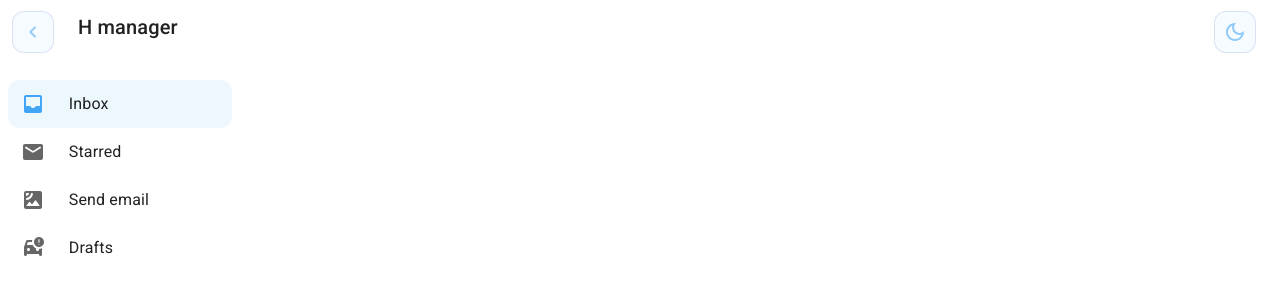
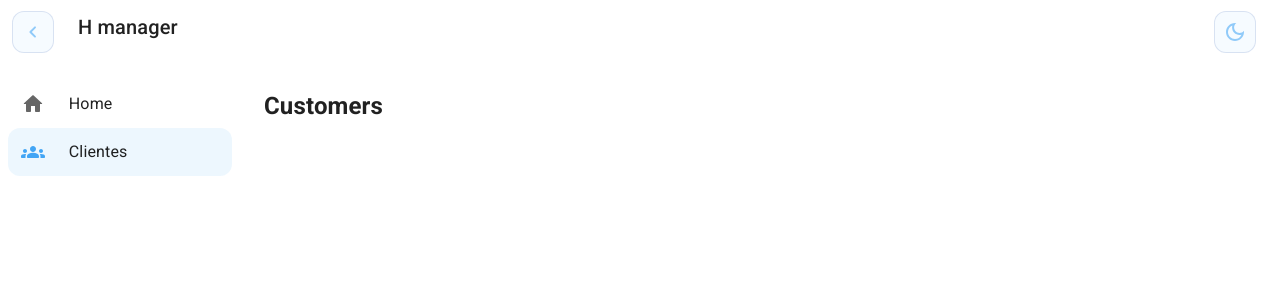
Before and after one commit to JirlanSouza/h-manager-front, a React (Vite) app: page /customers in a window 1280 px wide. Both pictures are taken after a click on the button 33 px from the left and 32 px from the top of the page. Shown: the top 300 px of the page. Built offline with nearby package versions, Linux system fonts and the light colour scheme.

Commit message:
feat: added the `AppRouter` to handle routes

```diff
--- a/src/app/App.tsx
+++ b/src/app/App.tsx
@@ -1,5 +1,5 @@
 import { JSX } from "react";
-import { Layout } from "./Layout.tsx";
+import { AppRouter } from "../navigation/routes/AppRouter.tsx";
 import { ColorModeContextProvider } from "./contexts/colorModeContext.tsx";
 import { SettingsService } from "./service/settingsService.ts";
 
@@ -8,7 +8,7 @@ const settingsService = new SettingsService();
 export function App(): JSX.Element {
     return (
         <ColorModeContextProvider settingsService={settingsService}>
-            <Layout settingService={settingsService}></Layout>
+            <AppRouter settingsService={settingsService} />
         </ColorModeContextProvider>
     );
 }
--- a/src/app/Layout.tsx
+++ b/src/app/AppLayout.tsx
@@ -11,7 +11,10 @@ interface LayoutProps {
     settingService: SettingsService;
 }
 
-export function Layout({ children, settingService }: LayoutProps): JSX.Element {
+export function AppLayout({
+    children,
+    settingService,
+}: LayoutProps): JSX.Element {
     const theme = useTheme();
     const [open, setOpen] = useState(settingService.getDrawerOpen());
 
--- a/src/app/components/DrawerComponent.tsx
+++ b/src/app/components/DrawerComponent.tsx
@@ -1,9 +1,3 @@
-import {
-    CarCrashRounded,
-    InboxRounded,
-    MailRounded,
-    SatelliteRounded,
-} from "@mui/icons-material";
 import {
     List,
     ListItem,
@@ -14,6 +8,9 @@ import {
 import MuiDrawer, { DrawerProps as MuiDrawerProps } from "@mui/material/Drawer";
 import { CSSObject, Theme, styled, useTheme } from "@mui/material/styles";
 import { useState } from "react";
+import { useNavigate } from "react-router-dom";
+import { NavigationModel } from "../../navigation/NavigationModel";
+import { navigationList } from "../../navigation/navigationList";
 
 interface DrawerProps extends MuiDrawerProps {
     width: number;
@@ -65,16 +62,15 @@ interface DrawerComponentProps {
     open: boolean;
 }
 
-const menuItems = [
-    { name: "Inbox", icon: InboxRounded },
-    { name: "Starred", icon: MailRounded },
-    { name: "Send email", icon: SatelliteRounded },
-    { name: "Drafts", icon: CarCrashRounded },
-];
-
 export function DrawerComponent({ open }: DrawerComponentProps) {
     const theme = useTheme();
-    const [selectedItem, setSelectedItem] = useState(0);
+    const navigate = useNavigate();
+    const [selectedItem, setSelectedItem] = useState(window.location.pathname);
+
+    function handleItemClick(item: NavigationModel) {
+        setSelectedItem(item.path);
+        navigate(item.path);
+    }
 
     return (
         <Drawer
@@ -89,16 +85,15 @@ export function DrawerComponent({ open }: DrawerComponentProps) {
                     margin: theme.spacing(1),
                 }}
             >
-                {menuItems.map((menuItem, index) => (
+                {navigationList.map((navigationItem) => (
                     <ListItem
-                        key={menuItem.name}
+                        key={navigationItem.path}
                         disablePadding
                         sx={{ display: "block" }}
-                        onClick={() => setSelectedItem(index)}
+                        onClick={() => handleItemClick(navigationItem)}
                     >
                         <ListItemButton
-                            selected={selectedItem === index}
-                            key={menuItem.name}
+                            selected={selectedItem === navigationItem.path}
                             sx={{
                                 minHeight: theme.spacing(3),
                                 minWidth: theme.spacing(3),
@@ -114,10 +109,10 @@ export function DrawerComponent({ open }: DrawerComponentProps) {
                                     justifyContent: "center",
                                 }}
                             >
-                                <menuItem.icon />
+                                <navigationItem.icon />
                             </ListItemIcon>
                             <ListItemText
-                                primary={menuItem.name}
+                                primary={navigationItem.label}
                                 sx={{ opacity: open ? 1 : 0 }}
                             />
                         </ListItemButton>
--- /dev/null
+++ b/src/navigation/routes/AppRouter.tsx
@@ -0,0 +1,27 @@
+import { Outlet, RouterProvider, createBrowserRouter } from "react-router-dom";
+import { AppLayout } from "../../app/AppLayout";
+import { SettingsService } from "../../app/service/settingsService";
+import { navigationList } from "../navigationList";
+
+interface AppRouterProps {
+    settingsService: SettingsService;
+}
+
+export function AppRouter({ settingsService }: AppRouterProps) {
+    const router = createBrowserRouter([
+        {
+            path: "/",
+            element: (
+                <AppLayout settingService={settingsService}>
+                    <Outlet />
+                </AppLayout>
+            ),
+            children: navigationList.map((route) => ({
+                path: route.path,
+                element: <route.component />,
+            })),
+        },
+    ]);
+
+    return <RouterProvider router={router} />;
+}
```
